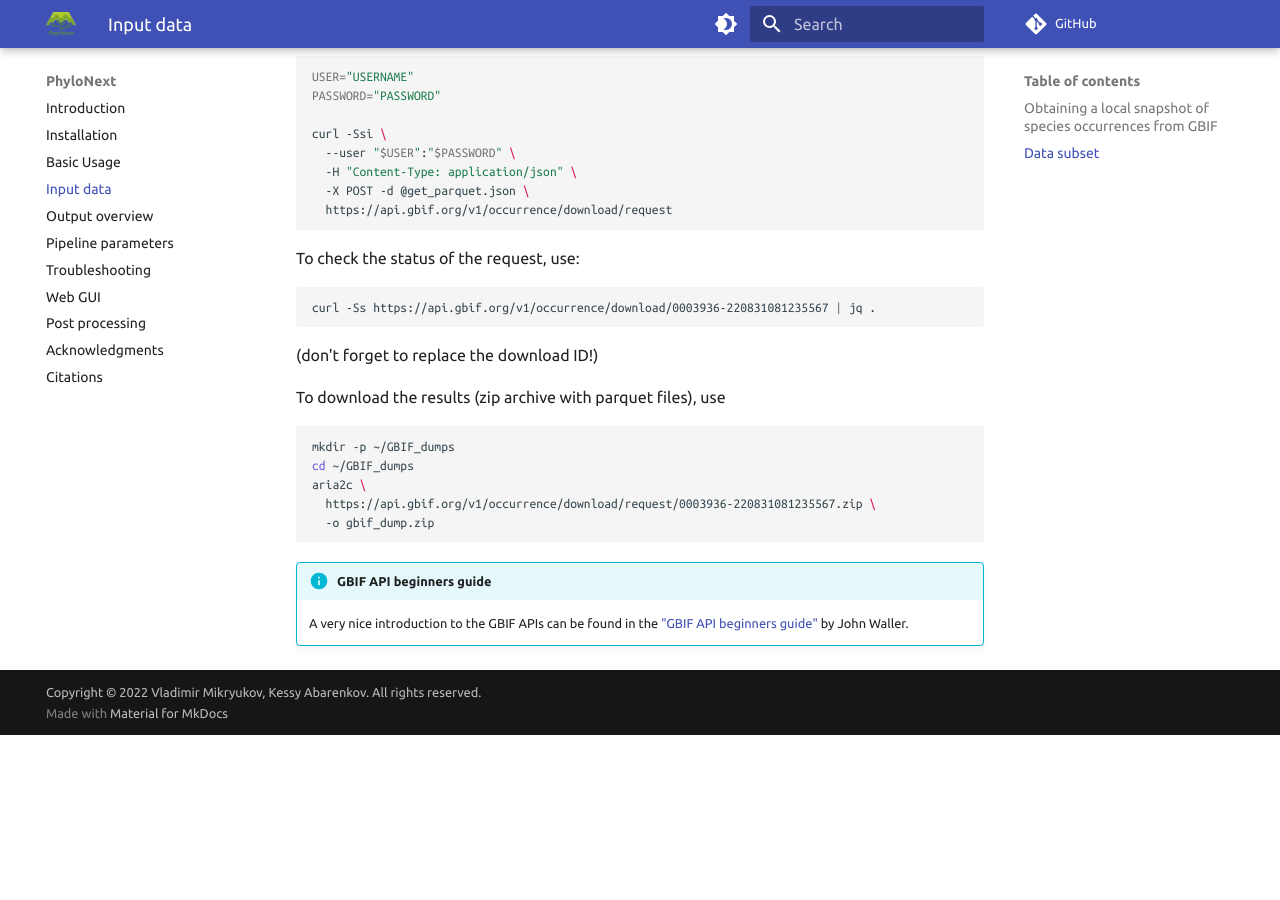
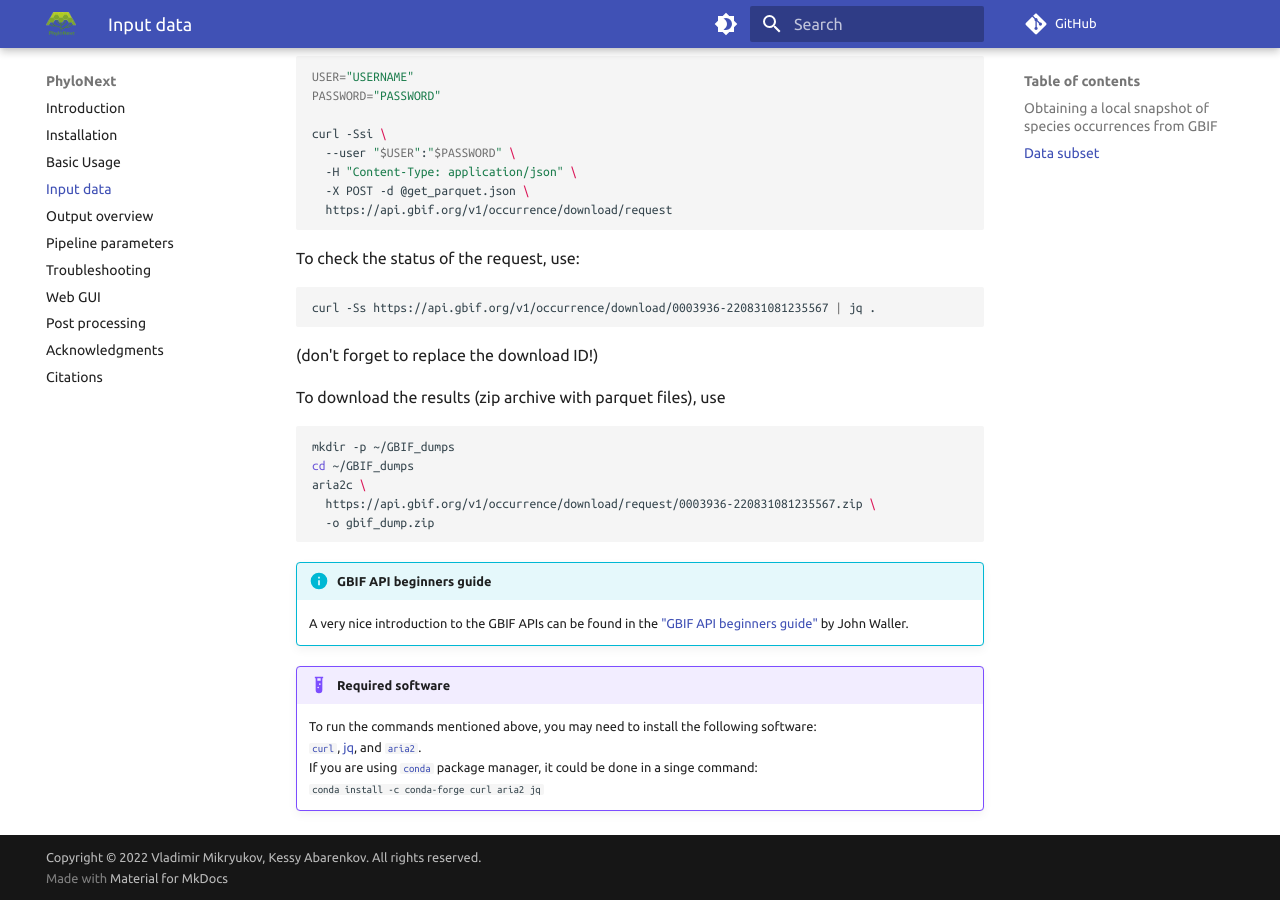
Before and after one commit to vmikk/phylonext_manual, an MkDocs documentation site: the page built from docs/inputdata.md, in a window 1280 px wide and 900 px high, scrolled down 2742 px. Built offline with MkDocs 1.6.1 and Material for MkDocs 9.7.7, drawn with Linux system fonts in a browser that asks for light colours; comment, search, counter and statistics services are not loaded; before the commit the page ends 3477 px from its top, so only the background shows below that.

Commit message:
conda example to istall software requirements

```diff
--- a/docs/inputdata.md
+++ b/docs/inputdata.md
@@ -150,3 +150,10 @@ aria2c \
 
 !!! info "GBIF API beginners guide"
     A very nice introduction to the GBIF APIs can be found in the ["GBIF API beginners guide"](https://data-blog.gbif.org/post/gbif-api-beginners-guide/) by John Waller.
+
+
+!!! example "Required software"
+    To run the commands mentioned above, you may need to install the following software:
+    [`curl`](https://curl.se/), [jq](https://stedolan.github.io/jq/), and [`aria2`](https://aria2.github.io/).
+    If you are using [`conda`](https://docs.conda.io/en/latest/) package manager, it could be done in a singe command:
+    `conda install -c conda-forge curl aria2 jq`
```
